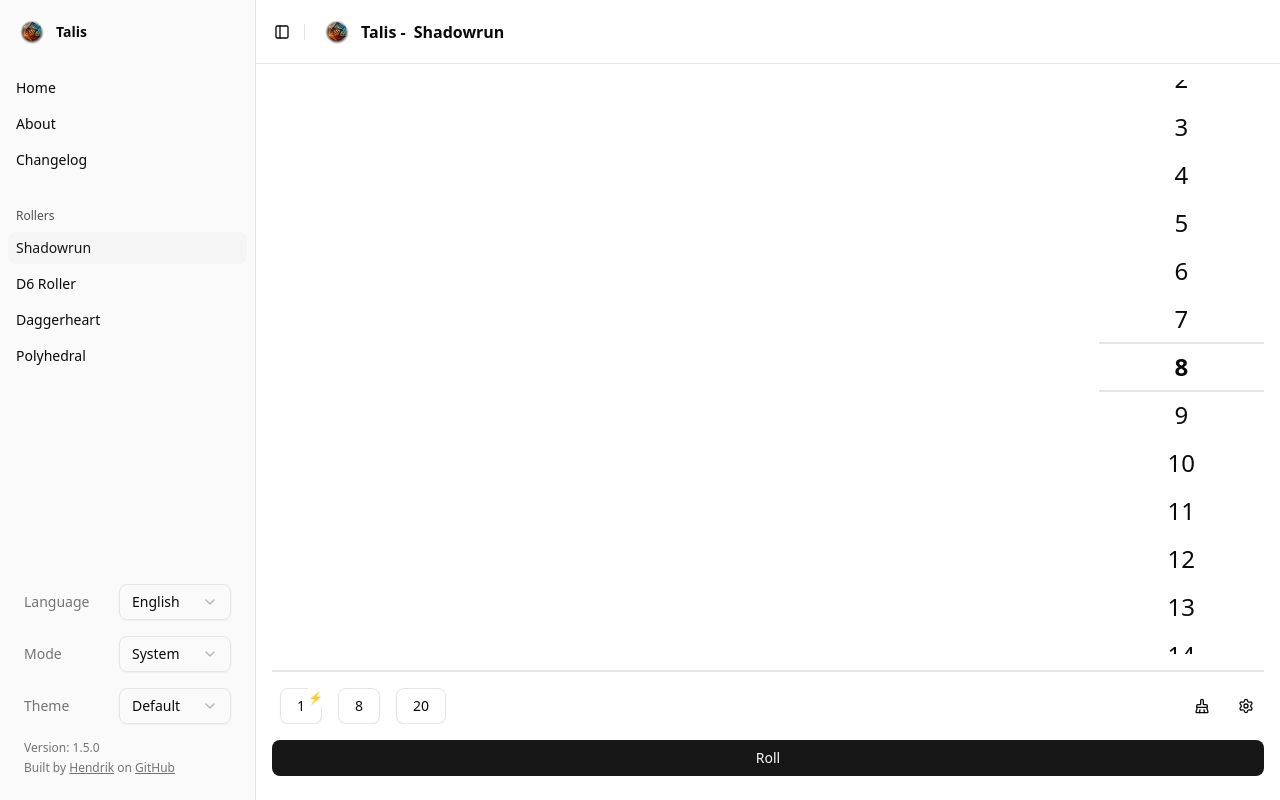
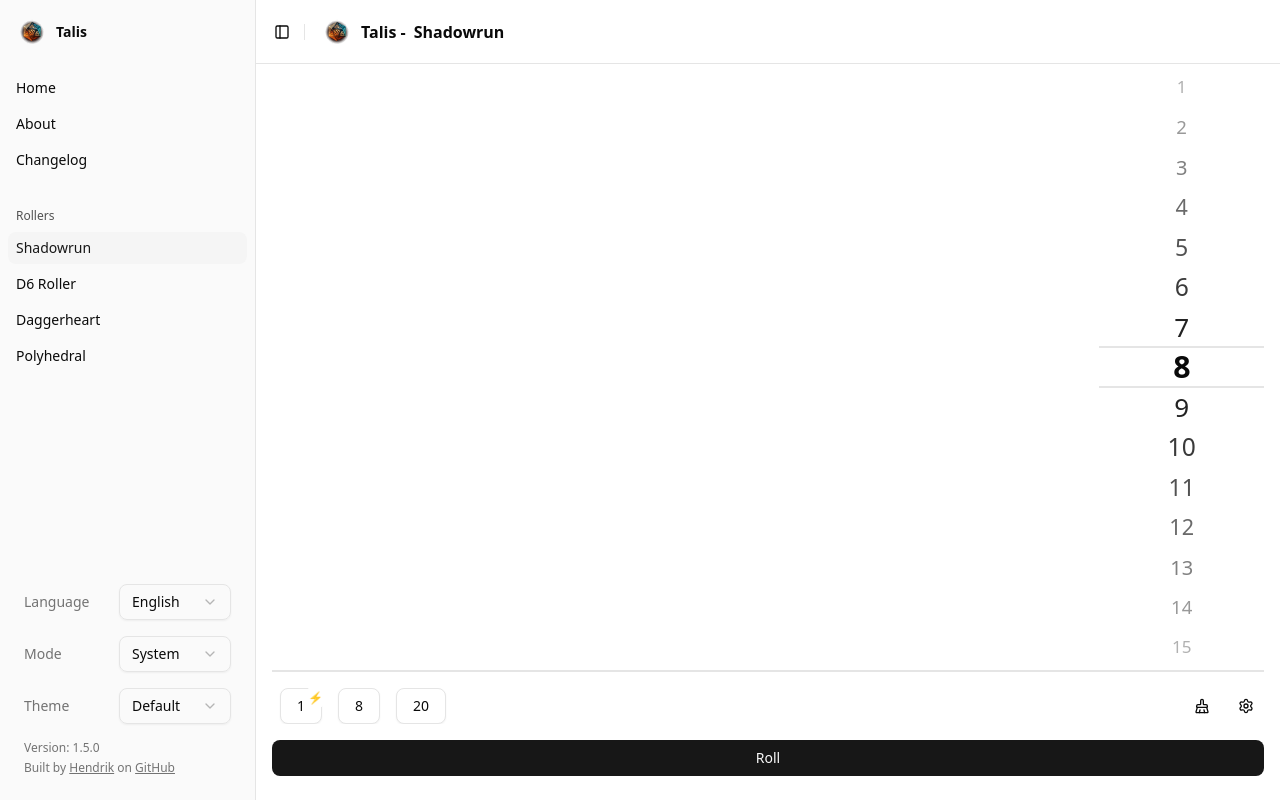
Before and after one commit to HoverBaum/talis, a Next.js app: page /en/dice/shadowrun in a window 1280 px wide. Built offline with nearby package versions, Linux system fonts and the light colour scheme.

Commit message:
🎨 snappier scroll wheel

```diff
--- a/components/DiceSelectWheel.tsx
+++ b/components/DiceSelectWheel.tsx
@@ -4,15 +4,20 @@
  * A scrollable wheel component for selecting the number of dice to roll.
  *
  * Features:
- * - Snap-to-center scrolling behavior
+ * - Snap-to-center scrolling behavior with smooth spring physics
+ * - Scroll-linked visual hierarchy (scale + opacity based on distance from center)
+ * - Satisfying tap feedback with spring animations
+ * - Selection "pop" animation when item becomes selected
  * - Responsive height adjustment based on parent container
  * - Visual indicators (border lines) showing the selected value
- * - Click-to-select functionality
  *
- * Used by D6 and Shadowrun rollers for dice amount selection.
+ * Used by many rollers for dice amount selection.
  * Must be placed in a container with a defined height for proper sizing.
+ *
+ * Uses Motion (formerly Framer Motion) for hardware-accelerated animations.
  */
-import { useEffect, useRef, useState } from 'react'
+import { useEffect, useRef, useState, type RefObject } from 'react'
+import { motion, useScroll, useTransform, type MotionValue } from 'motion/react'
 import { useWindowSize } from '@/utils/use-window-size'
 
 type DiceSelectWheelProps = {
@@ -21,17 +26,111 @@ type DiceSelectWheelProps = {
   onChange: (value: number) => void
 }
 
-export function DiceSelectWheel({
+// Height of each wheel item in pixels (should match the visual spacing)
+const ITEM_HEIGHT = 40
+
+type WheelItemProps = {
+  number: number
+  isSelected: boolean
+  onClick: () => void
+  containerRef: RefObject<HTMLDivElement | null>
+  containerHeight: number
+  index: number
+}
+
+/**
+ * Individual wheel item with scroll-linked animations.
+ * Scale and opacity are driven by distance from the viewport center.
+ * Uses a two-layer structure:
+ * - Outer: scroll-linked scale/opacity transforms
+ * - Inner: tap feedback and selection "pop" animations
+ */
+const WheelItem = ({
+  number,
+  isSelected,
+  onClick,
+  containerRef,
+  containerHeight,
+  index,
+}: WheelItemProps) => {
+  // Track scroll position of the container
+  const { scrollY } = useScroll({ container: containerRef })
+
+  // Calculate the scroll position where this item would be centered
+  const itemCenterScrollPosition = index * ITEM_HEIGHT
+
+  // Range over which the animation transitions (items within this range will be partially scaled)
+  const animationRange = containerHeight / 2
+
+  // Transform scroll position to scale: items at center are larger, items far away are smaller
+  const scrollScale = useTransform(
+    scrollY,
+    [
+      itemCenterScrollPosition - animationRange,
+      itemCenterScrollPosition,
+      itemCenterScrollPosition + animationRange,
+    ],
+    [0.7, 1.15, 0.7]
+  )
+
+  // Transform scroll position to opacity: items at center are fully visible, items far away fade
+  const opacity = useTransform(
+    scrollY,
+    [
+      itemCenterScrollPosition - animationRange,
+      itemCenterScrollPosition,
+      itemCenterScrollPosition + animationRange,
+    ],
+    [0.3, 1, 0.3]
+  )
+
+  return (
+    // Outer layer: scroll-linked transforms
+    <motion.div
+      id={`number-${number}`}
+      data-number={number}
+      className="snap-center flex justify-center items-center"
+      style={{
+        height: ITEM_HEIGHT,
+        scale: scrollScale,
+        opacity,
+      }}
+    >
+      {/* Inner layer: tap feedback and selection animations */}
+      <motion.div
+        className={`cursor-pointer text-2xl select-none ${isSelected ? 'font-bold' : ''
+          }`}
+        // Selection "pop" animation - bouncy spring when becoming selected
+        animate={{
+          scale: isSelected ? 1.1 : 1,
+        }}
+        // Tap feedback: quick scale down
+        whileTap={{ scale: 0.85 }}
+        transition={{
+          type: 'spring',
+          stiffness: 500,
+          damping: 25,
+        }}
+        onClick={onClick}
+      >
+        {number}
+      </motion.div>
+    </motion.div>
+  )
+}
+
+export const DiceSelectWheel = ({
   max,
   current,
   onChange,
-}: DiceSelectWheelProps) {
+}: DiceSelectWheelProps) => {
   const diceNumberChoices = Array.from(Array(max).keys()).map((i) => i + 1)
   const [height, setHeight] = useState(0)
   const { height: windowHeight, lastHeight: lastWindowHeight } = useWindowSize()
   const wheelContainerRef = useRef<HTMLDivElement>(null)
   const scrollTimeoutRef = useRef<NodeJS.Timeout | undefined>(undefined)
 
+  // Update container height when window resizes
   useEffect(() => {
     const wheelContainer = wheelContainerRef.current
     if (!wheelContainer) return
@@ -49,49 +148,40 @@ export function DiceSelectWheel({
     updateHeight()
   }, [windowHeight, lastWindowHeight])
 
+  // Scroll to current selection when it changes externally
   useEffect(() => {
     if (height === 0 || current === 0) return
 
     const wheelContainer = wheelContainerRef.current
-    const currentElement = document.getElementById(`number-${current}`)
+    if (!wheelContainer) return
 
-    if (wheelContainer && currentElement) {
-      const currentElementPosition = currentElement.offsetTop
-      const newScrollPosition = currentElementPosition - height / 2
-      wheelContainer.scrollTo({ top: newScrollPosition, behavior: 'smooth' })
-    }
+    // Calculate target scroll position to center the current item
+    const targetScrollPosition = (current - 1) * ITEM_HEIGHT
+    wheelContainer.scrollTo({ top: targetScrollPosition, behavior: 'smooth' })
   }, [current, height])
 
+  // Detect which item is centered after scrolling stops
   useEffect(() => {
     if (height === 0) return
 
     const wheelContainer = wheelContainerRef.current
     if (!wheelContainer) return
 
-    const findCurrentEvent = () => {
-      const elements =
-        wheelContainer.querySelectorAll<HTMLDivElement>('[data-number]')
-      const center = wheelContainer.scrollTop + height / 2
-      let closestElement: HTMLDivElement | null = null
-      let closestDistance = Number.MAX_SAFE_INTEGER
+    const findCurrentElement = () => {
+      const scrollTop = wheelContainer.scrollTop
+      // Find which item index is closest to center
+      const centeredIndex = Math.round(scrollTop / ITEM_HEIGHT)
+      const newValue = Math.max(1, Math.min(max, centeredIndex + 1))
 
-      for (const element of elements) {
-        const distance = Math.abs(center - element.offsetTop)
-        if (distance < closestDistance) {
-          closestElement = element
-          closestDistance = distance
-        }
-      }
-
-      if (closestElement) {
-        const number = Number(closestElement.dataset.number)
-        onChange(number)
+      if (newValue !== current) {
+        onChange(newValue)
       }
     }
 
     const handleScroll = () => {
       clearTimeout(scrollTimeoutRef.current)
-      scrollTimeoutRef.current = setTimeout(findCurrentEvent, 150)
+      // Reduced debounce for snappier feel
+      scrollTimeoutRef.current = setTimeout(findCurrentElement, 80)
     }
 
     wheelContainer.addEventListener('scroll', handleScroll)
@@ -99,35 +189,33 @@ export function DiceSelectWheel({
       wheelContainer.removeEventListener('scroll', handleScroll)
       clearTimeout(scrollTimeoutRef.current)
     }
-  }, [height, onChange])
+  }, [height, onChange, current, max])
 
   return (
     <>
       {/* Visual indicators showing the selected value area */}
-      <div className="absolute left-0 w-full top-1/2 -translate-y-1/2 -mt-6 border-t-2 pointer-events-none z-10"></div>
-      <div className="absolute left-0 w-full top-1/2 -translate-y-1/2 mt-6 border-t-2 pointer-events-none z-10"></div>
+      <div className="absolute left-0 w-full top-1/2 -translate-y-1/2 -mt-5 border-t-2 pointer-events-none z-10" />
+      <div className="absolute left-0 w-full top-1/2 -translate-y-1/2 mt-5 border-t-2 pointer-events-none z-10" />
       <div
         ref={wheelContainerRef}
         id="wheelContainer"
         className="overflow-y-scroll scrollbar-none relative snap-y snap-mandatory"
         style={{
           height: `${height}px`,
-          paddingTop: `${height / 2}px`,
-          paddingBottom: `${height / 2}px`,
+          paddingTop: `${height / 2 - ITEM_HEIGHT / 2}px`,
+          paddingBottom: `${height / 2 - ITEM_HEIGHT / 2}px`,
         }}
       >
-        {diceNumberChoices.map((number) => (
-          <div
+        {diceNumberChoices.map((number, index) => (
+          <WheelItem
             key={number}
-            id={`number-${number}`}
-            data-number={number}
-            className={`snap-center my-4 grow flex justify-center items-center cursor-pointer text-2xl ${
-              number === current ? 'font-bold' : ''
-            }`}
+            number={number}
+            index={index}
+            isSelected={number === current}
             onClick={() => onChange(number)}
-          >
-            {number}
-          </div>
+            containerRef={wheelContainerRef}
+            containerHeight={height}
+          />
         ))}
       </div>
     </>
--- a/package.json
+++ b/package.json
@@ -25,6 +25,7 @@
     "class-variance-authority": "^0.7.1",
     "clsx": "^2.1.1",
     "lucide-react": "^0.553.0",
+    "motion": "^12.23.26",
     "next": "16.0.10",
     "next-intl": "^4.5.3",
     "posthog-js": "^1.306.1",
```
Also changed, not shown: 1 other file (tests, documents, lock files or other folders).
